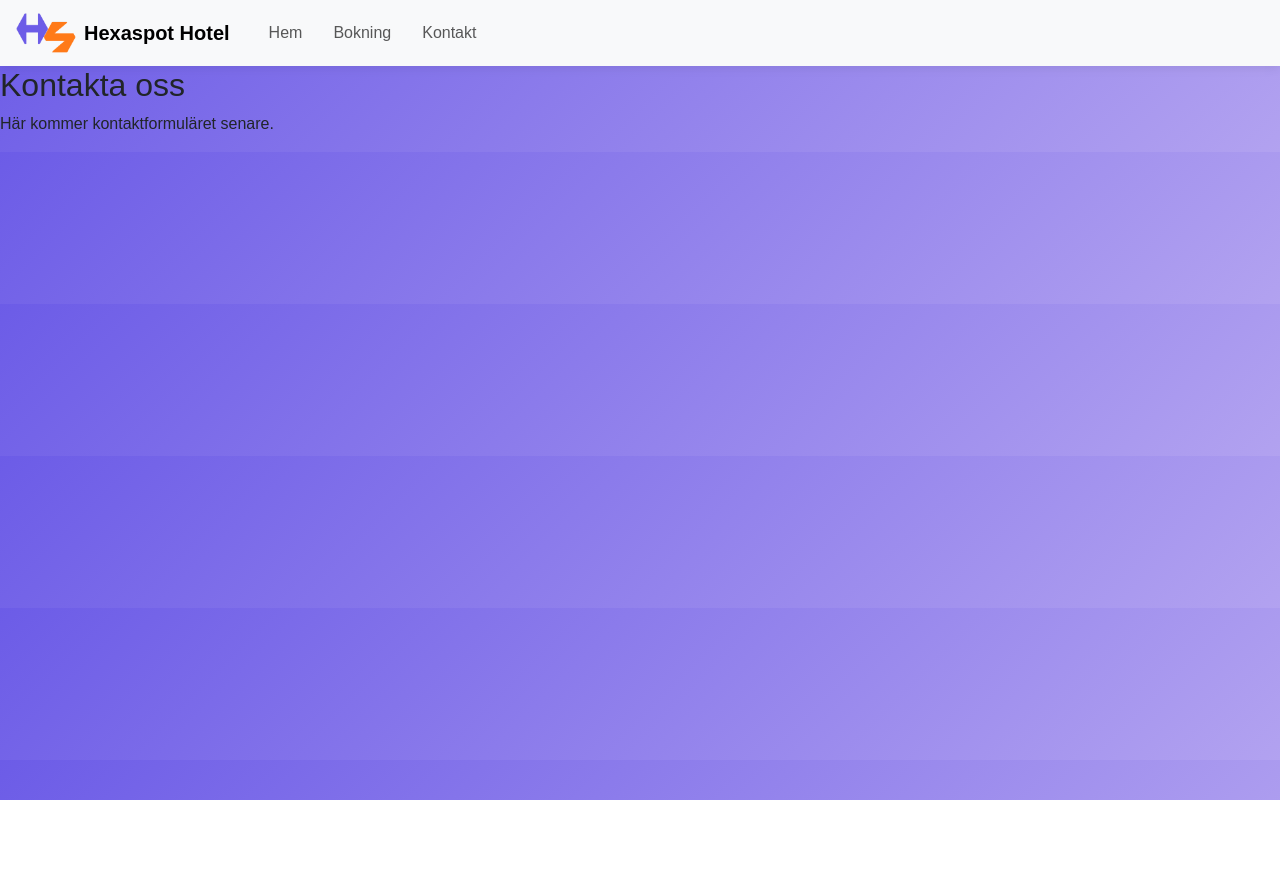
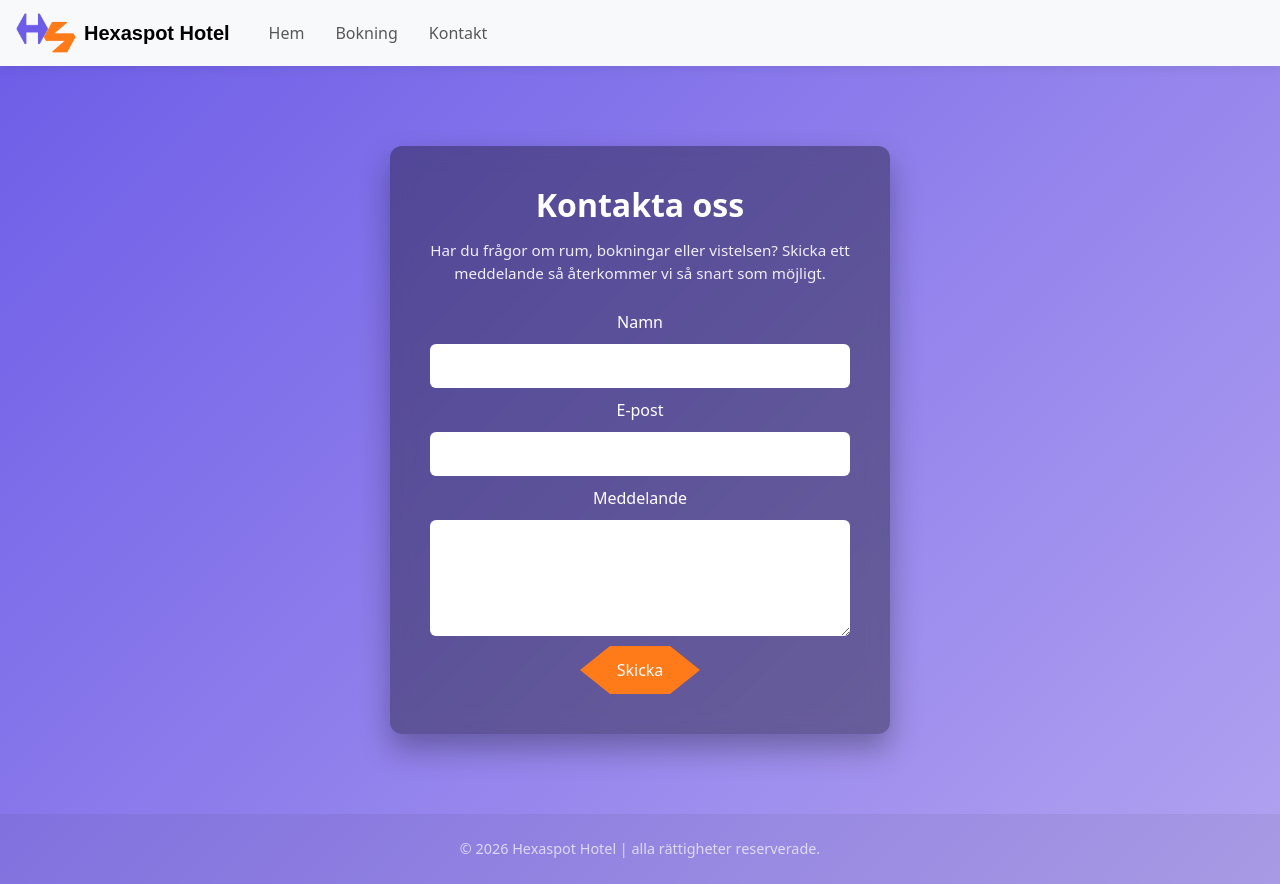
Before and after one commit to TheOneLinkan/hotel-booking, a React (Vite) app: page /contact in a window 1280 px wide. Before the commit the page ends 800 px from the top, so only its background shows below. Built offline with nearby package versions, Linux system fonts and the light colour scheme.

Commit message:
Create Contact.jsx with form and confirmation message

```diff
--- a/src/App.jsx
+++ b/src/App.jsx
@@ -4,23 +4,20 @@ import Home from "./pages/Home"
 import Booking from "./pages/Booking"
 import Contact from "./pages/Contact"
 import Navbar from "./components/Navbar"
+import Footer from "./components/Footer"
 
 function App() {
 
   return (
 
     <BrowserRouter>
-
       <Navbar />
-
       <Routes>
-
         <Route path="/" element={<Home />} />
         <Route path="/booking" element={<Booking />} />
         <Route path="/contact" element={<Contact />} />
-
       </Routes>
-
+      <Footer />
     </BrowserRouter>
 
   )
--- a/src/components/BookingForm.jsx
+++ b/src/components/BookingForm.jsx
@@ -63,7 +63,7 @@ export default function Booking() {
                     required
                 />
 
-                <button type="submit" className="btn">
+                <button type="submit" className="hex-button">
                     Boka
                 </button>
             </form>
--- a/src/components/Footer.jsx
+++ b/src/components/Footer.jsx
@@ -0,0 +1,11 @@
+function Footer() {
+    return (
+        <footer>
+            <p className="subfooter">
+                © 2026 Hexaspot Hotel | alla rättigheter reserverade.
+            </p>
+        </footer>
+    )
+}
+
+export default Footer
--- a/src/pages/Contact.jsx
+++ b/src/pages/Contact.jsx
@@ -1,15 +1,48 @@
-function Contact() {
+import React, { useState } from 'react'
+
+export default function Contact() {
+    const [submitted, setSubmitted] = useState(false)
+    const [name, setName] = useState('')
+    const [email, setEmail] = useState('')
+    const [message, setMessage] = useState('')
+
+    const handleSubmit = (e) => {
+        e.preventDefault()
+        // Kan logga meddelandet i console om du vill
+        console.log({ name, email, message })
+        setSubmitted(true)
+    }
+
+    if (submitted) {
+        return (
+            <div className="contact-section">
+                <h3>Tack för ditt meddelande!</h3>
+                <p>Vi återkommer till dig inom kort.</p>
+            </div>
+        )
+    }
 
     return (
+        <div className="contact-section">
+            <h2>Kontakta oss</h2>
+            <p className="contact-intro">
+                Har du frågor om rum, bokningar eller vistelsen? Skicka ett meddelande så återkommer vi
+                så snart som möjligt.
+            </p>
+            <form onSubmit={handleSubmit}>
+                <label>Namn</label>
+                <input type="text" value={name} onChange={(e) => setName(e.target.value)} required />
 
-        <div>
+                <label>E-post</label>
+                <input type="email" value={email} onChange={(e) => setEmail(e.target.value)} required />
 
-            <h2>Kontakta oss</h2>
+                <label>Meddelande</label>
+                <textarea rows="4" value={message} onChange={(e) => setMessage(e.target.value)} required />
 
-            <p>Här kommer kontaktformuläret senare.</p>
-
+                <button type="submit" className="hex-button">
+                    Skicka
+                </button>
+            </form>
         </div>
     )
 }
-
-export default Contact
--- a/src/style.css
+++ b/src/style.css
@@ -481,3 +481,26 @@ footer {
     border: none;
 
 }
+
+/* ==============================
+   Hexagon buttons for forms
+============================== */
+
+.hex-button {
+    width: clamp(100px, 35%, 120px);
+    max-width: 120px;
+    padding: 12px 0;
+    border-radius: 12px;
+    margin: 0 auto;
+    display: block;
+    align-items: center;
+    justify-content: center;
+    text-align: center;
+    transition: background 0.3s ease, transform 0.3s ease;
+    clip-path: polygon(25% 0%, 75% 0%, 100% 50%, 75% 100%, 25% 100%, 0% 50%);
+}
+
+.hex-button:hover {
+    background: #e86c00;
+    transform: scale(1.05);
+}
```
Also changed, not shown: src/main.jsx (+8 -7 lines).
